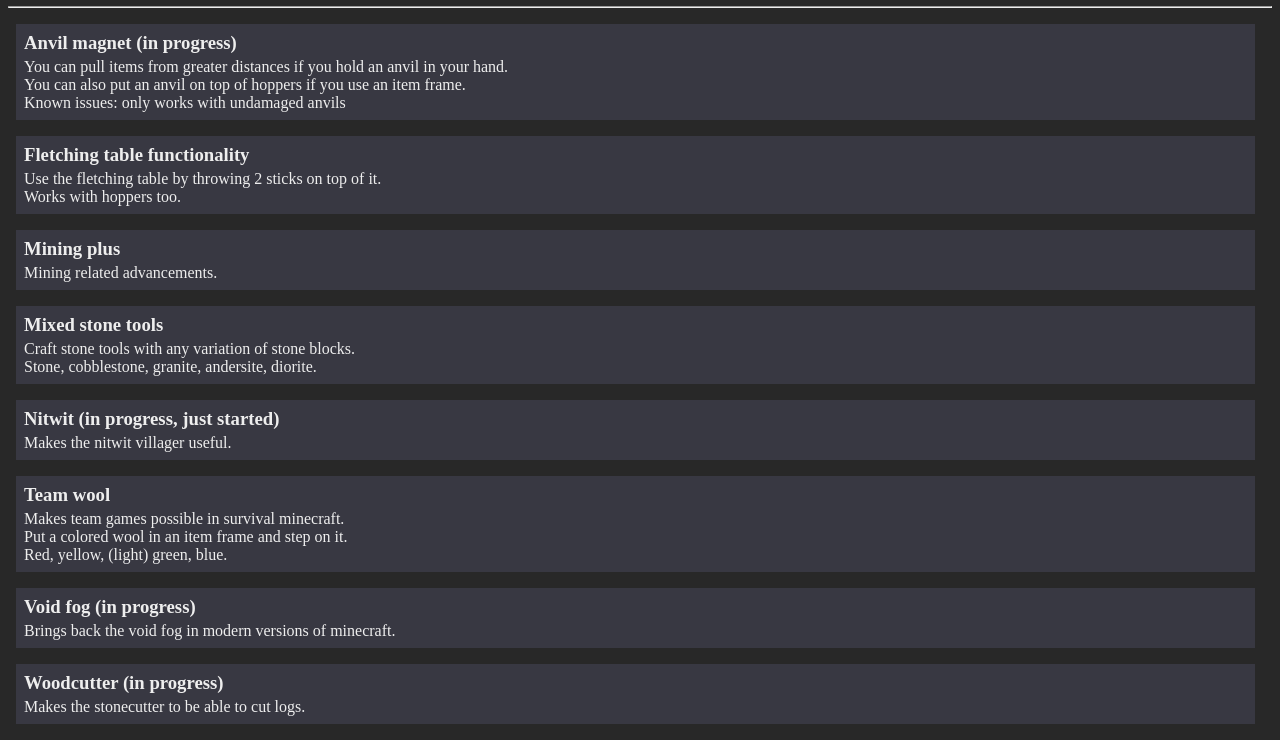
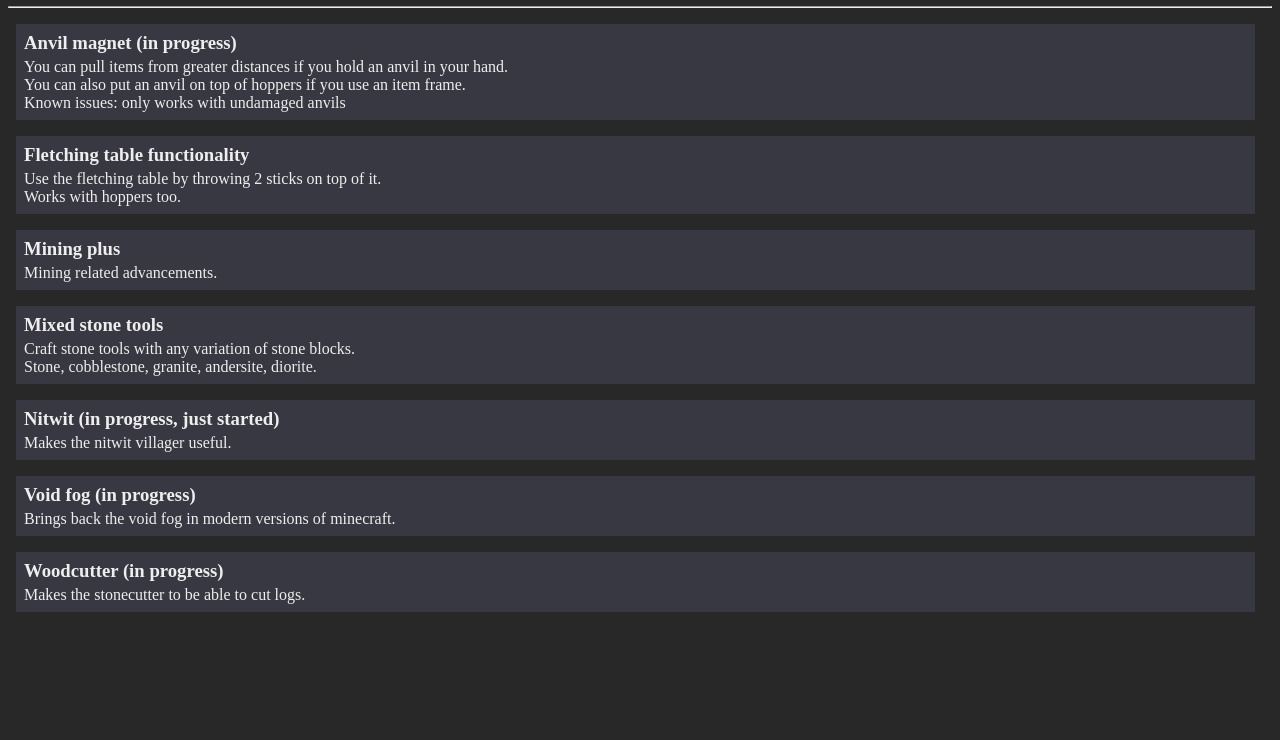
Before and after one commit to CsakiTheOne/datapacks, a plain HTML site: page docs/index.html in a window 1280 px wide. Shown: the part 100-840 px from the top of the page. After the commit the page ends 800 px from the top, so only its background shows below. Drawn offline with Linux system fonts and the light colour scheme.

Commit message:
Team wool removed from docs too

```diff
--- a/docs/index.html
+++ b/docs/index.html
@@ -49,14 +49,6 @@
             </p>
         </div>
         <div class="card">
-            <h3>Team wool</h3>
-            <p>
-                Makes team games possible in survival minecraft.<br>
-                Put a colored wool in an item frame and step on it.<br>
-                Red, yellow, (light) green, blue.
-            </p>
-        </div>
-        <div class="card">
             <h3>Void fog (in progress)</h3>
             <p>
                 Brings back the void fog in modern versions of minecraft.
```
